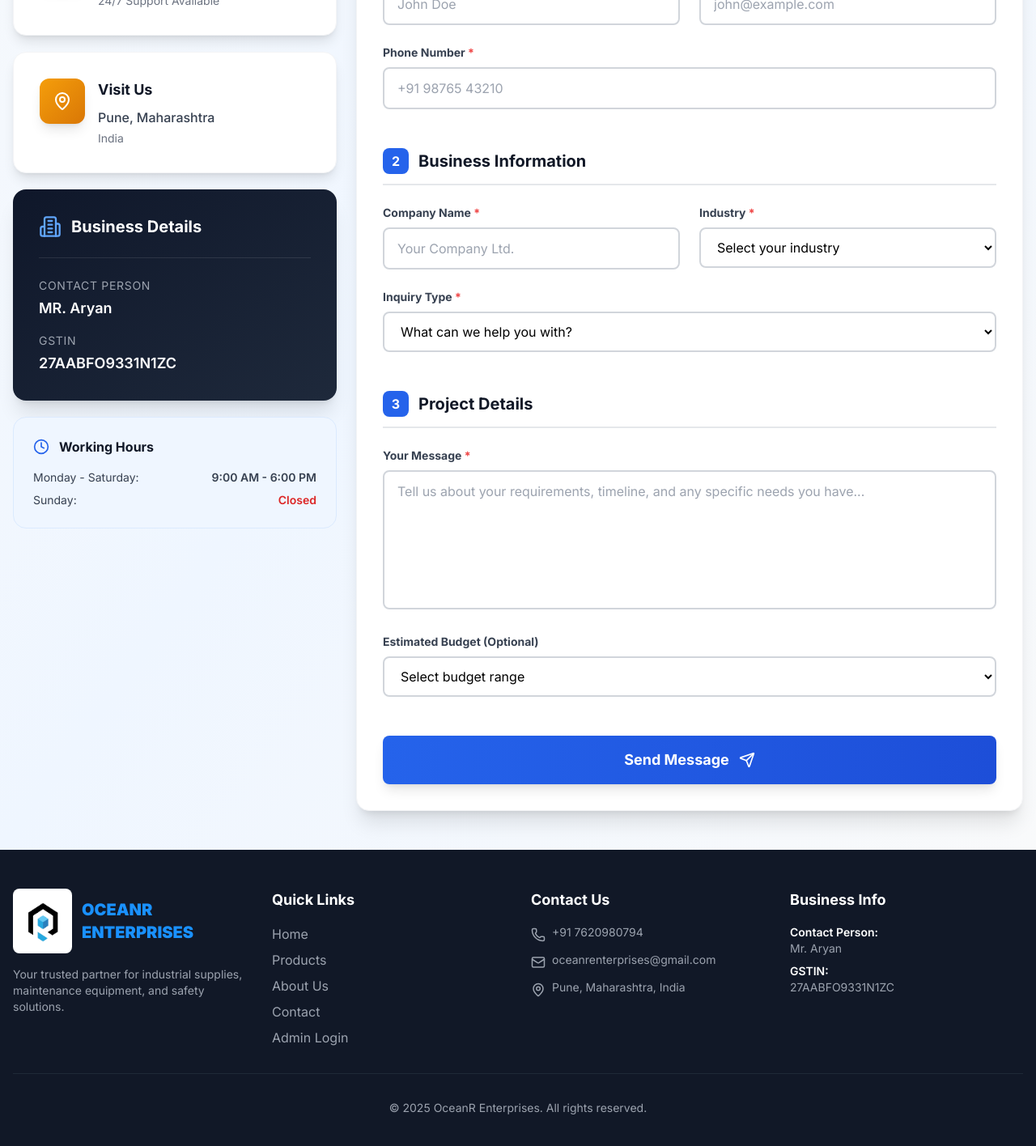
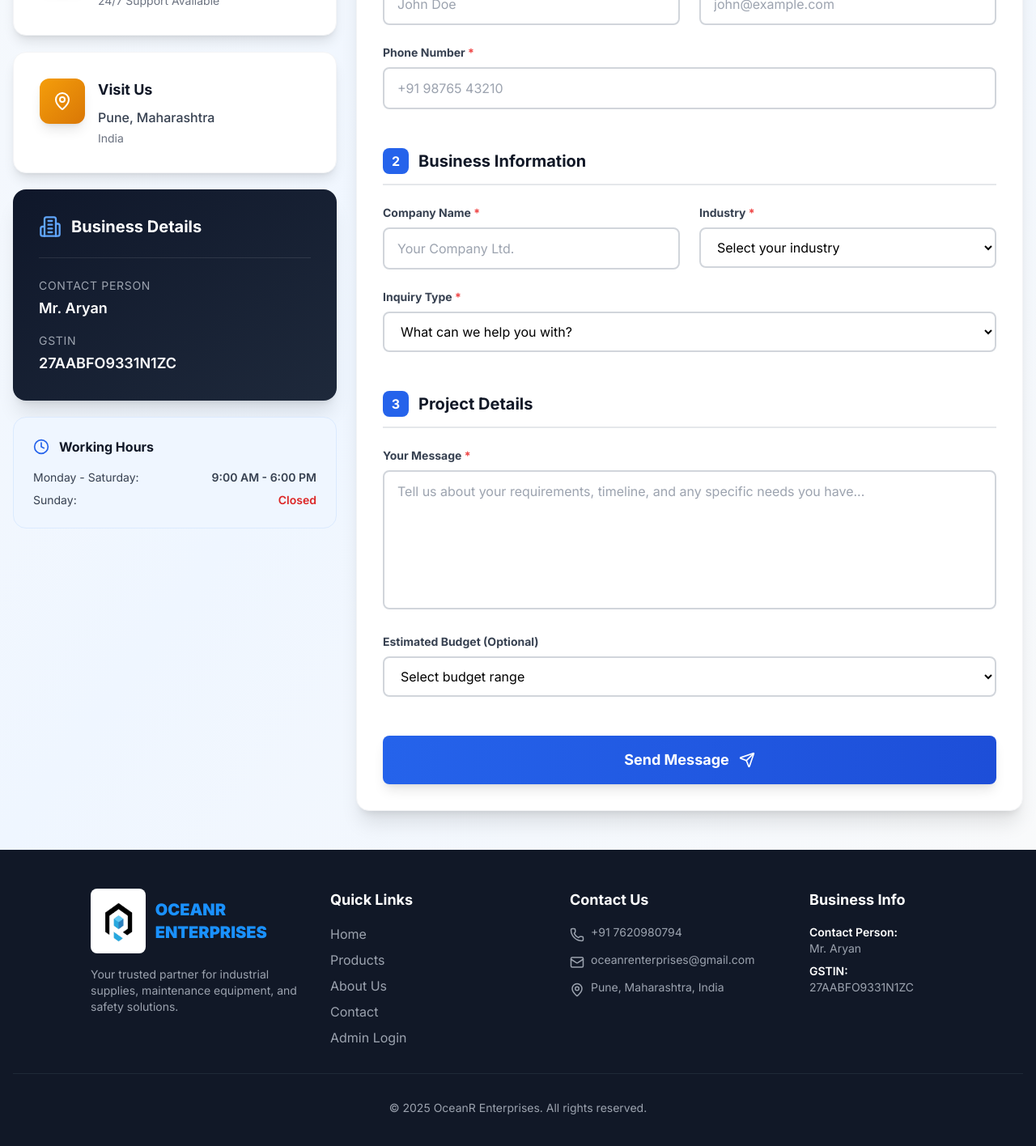
Before and after one commit to kawadeIshwar/OceanR, a React (Vite) app in the folder client/: page /contact in a window 1280 px wide. Shown: the part 819-2235 px from the top of the page at 81% size. Built offline with nearby package versions, Linux system fonts and the light colour scheme; no server answers.

Commit message:
file update

```diff
--- a/client/src/components/Footer.jsx
+++ b/client/src/components/Footer.jsx
@@ -5,7 +5,7 @@
   return (
     <footer className="bg-gray-900 text-white">
       <div className="container mx-auto px-4 py-12">
-        <div className="grid grid-cols-1 md:grid-cols-2 lg:grid-cols-4 gap-8">
+        <div className="grid grid-cols-1 md:grid-cols-2 lg:grid-cols-4 gap-8 xl:pl-24">
           {/* Company Info */}
           <div>
             <div className="flex items-center gap-3 mb-4">
--- a/client/src/components/WhatsAppButton.jsx
+++ b/client/src/components/WhatsAppButton.jsx
@@ -3,7 +3,7 @@
 
 const WhatsAppButton = () => {
   // Replace with your actual WhatsApp number (with country code, no + or spaces)
-  const phoneNumber = '919876543210'; // Example: 919876543210 for India
+  const phoneNumber = '917620980794'; // Example: 919876543210 for India
   const message = 'Hello! I would like to inquire about your products.';
 
   const handleClick = () => {
--- a/client/src/pages/About.jsx
+++ b/client/src/pages/About.jsx
@@ -439,7 +439,7 @@
               </div>
               <div className="info-card-content">
                 <h4>Contact Person</h4>
-                <p className="info-highlight">MR. Aryan</p>
+                <p className="info-highlight">Mr. Aryan</p>
                 <span className="info-subtitle">Business Manager</span>
               </div>
               <div className="card-status">
--- a/client/src/pages/Contact.jsx
+++ b/client/src/pages/Contact.jsx
@@ -111,7 +111,7 @@
                 <div className="space-y-4">
                   <div>
                     <p className="text-sm text-gray-400 mb-1 uppercase tracking-wider">Contact Person</p>
-                    <p className="text-lg font-semibold">MR. Aryan</p>
+                    <p className="text-lg font-semibold">Mr. Aryan</p>
                   </div>
                   <div>
                     <p className="text-sm text-gray-400 mb-1 uppercase tracking-wider">GSTIN</p>
```
